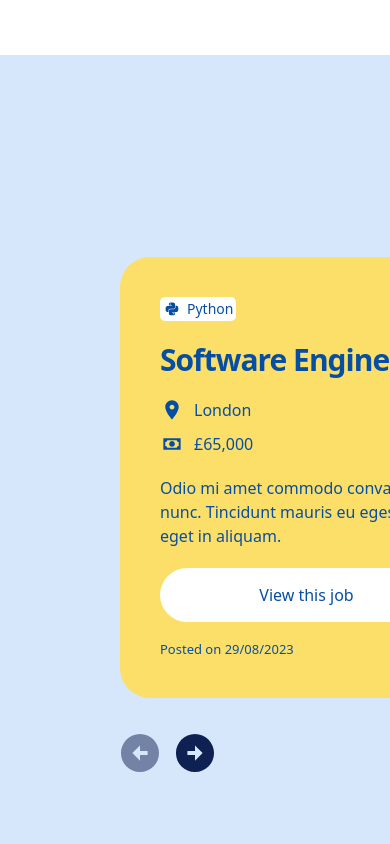
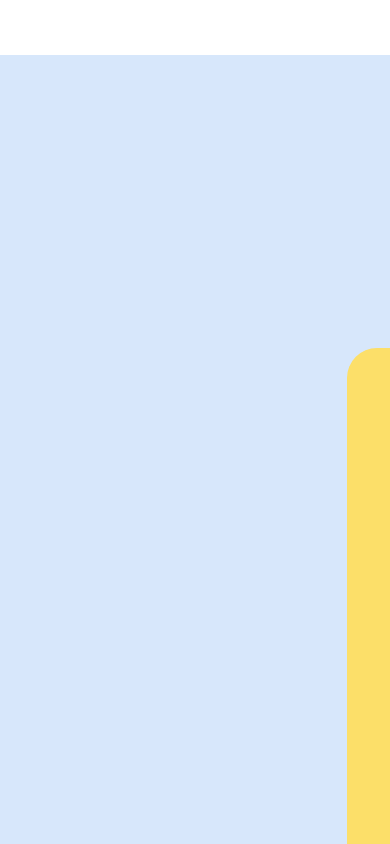
Before and after one commit to solahidris/sourceflow, a Next.js app: page / in a window 390 px wide. Shown: the part 960-1804 px from the top of the page. Built offline with nearby package versions, Linux system fonts and the light colour scheme.

Commit message:
mobile latest jobs

```diff
--- a/pages/index.tsx
+++ b/pages/index.tsx
@@ -137,18 +137,18 @@ export default function Home() {
           {/* Title */}
           <span className="latest-job-header fw-bold text-center">Latest Jobs</span>
           {/* Sliders */}
-          <div className="d-flex justify-content-between gap-[40px]">
+          <div className="d-flex justify-content-between lg:gap-[40px] gap-[80px] flex-col lg:flex-row items-center">
             {/* Slider Yellow */}
             <div className="latest-job-slider-yellow">
 
               {/* Tag */}
               <div className="d-flex">
               <div className="d-flex align-items-center bg-white latest-job-tag">
-                <svg width="18" height="18" viewBox="0 0 19 19" fill="none" xmlns="http://www.w3.org/2000/svg">
+                <svg className="w-[54px] h-[54px] lg:w-[18px] lg:h-[18px]" width="18" height="18" viewBox="0 0 19 19" fill="none" xmlns="http://www.w3.org/2000/svg">
                   <path d="M7.68875 9.23567H10.9348C10.9348 9.23567 12.7588 9.26492 12.7588 7.47317V4.50992C12.7588 4.50992 13.0355 2.71667 9.452 2.71667C6.0215 2.71667 6.23525 4.20392 6.23525 4.20392L6.23975 5.74517H9.512V6.20792H4.94C4.94 6.20792 2.74475 5.95892 2.74475 9.41942C2.74475 12.8799 4.661 12.7569 4.661 12.7569H5.804V11.1512C5.804 11.1512 5.74175 9.23567 7.68875 9.23567ZM7.64675 4.93067C7.49061 4.93067 7.34085 4.86864 7.23044 4.75823C7.12003 4.64781 7.058 4.49806 7.058 4.34192C7.058 4.18577 7.12003 4.03602 7.23044 3.92561C7.34085 3.8152 7.49061 3.75317 7.64675 3.75317C7.8029 3.75317 7.95265 3.8152 8.06306 3.92561C8.17347 4.03602 8.2355 4.18577 8.2355 4.34192C8.2355 4.49806 8.17347 4.64781 8.06306 4.75823C7.95265 4.86864 7.8029 4.93067 7.64675 4.93067Z" fill="#064EA4"/>
                   <path d="M14.339 6.11567H13.196V7.72142C13.196 7.72142 13.2582 9.63692 11.3112 9.63692H8.06522C8.06522 9.63692 6.24122 9.60692 6.24122 11.3994V14.3627C6.24122 14.3627 5.96447 16.1559 9.54797 16.1559C12.9777 16.1559 12.764 14.6687 12.764 14.6687L12.7595 13.1282H9.48722V12.6654H14.06C14.06 12.6654 16.2552 12.9144 16.2552 9.45392C16.2552 5.99342 14.339 6.11567 14.339 6.11567ZM11.3532 13.9427C11.5094 13.9427 11.6591 14.0047 11.7695 14.1151C11.8799 14.2255 11.942 14.3753 11.942 14.5314C11.942 14.6876 11.8799 14.8373 11.7695 14.9477C11.6591 15.0581 11.5094 15.1202 11.3532 15.1202C11.1971 15.1202 11.0473 15.0581 10.9369 14.9477C10.8265 14.8373 10.7645 14.6876 10.7645 14.5314C10.7645 14.3753 10.8265 14.2255 10.9369 14.1151C11.0473 14.0047 11.1971 13.9427 11.3532 13.9427Z" fill="#064EA4"/>
                 </svg>
-                <span className="text-[14px] lh-1">Python</span>
+                <span className="text-[28px] lg:text-[14px] lh-1">Python</span>
               </div>
               </div>
 
@@ -157,23 +157,23 @@ export default function Home() {
 
               <div className="d-flex flex-column gap-[10px]">
                 {/* Location */}
-                <div className="d-flex gap-[10px]">
-                  <svg width="24" height="24" viewBox="0 0 25 25" fill="none" xmlns="http://www.w3.org/2000/svg">
+                <div className="d-flex lg:gap-[10px] gap-[20px]">
+                  <svg className="lg:w-[24px] lg:h-[24px] w-[48px] h-[48px]" width="24" height="24" viewBox="0 0 25 25" fill="none" xmlns="http://www.w3.org/2000/svg">
                     <path d="M12.5 2.46667C8.63 2.46667 5.5 5.59667 5.5 9.46667C5.5 14.7167 12.5 22.4667 12.5 22.4667C12.5 22.4667 19.5 14.7167 19.5 9.46667C19.5 5.59667 16.37 2.46667 12.5 2.46667ZM12.5 11.9667C11.837 11.9667 11.2011 11.7033 10.7322 11.2344C10.2634 10.7656 10 10.1297 10 9.46667C10 8.80363 10.2634 8.16775 10.7322 7.69891C11.2011 7.23007 11.837 6.96667 12.5 6.96667C13.163 6.96667 13.7989 7.23007 14.2678 7.69891C14.7366 8.16775 15 8.80363 15 9.46667C15 10.1297 14.7366 10.7656 14.2678 11.2344C13.7989 11.7033 13.163 11.9667 12.5 11.9667Z" fill="#064EA4"/>
                   </svg>
-                  <span>London</span>
+                  <span className="lg:text-[16px] text-[32px]">London</span>
                 </div>
                 {/* Salary */}
                 <div className="d-flex gap-[10px]">
-                  <svg width="24" height="24" viewBox="0 0 25 25" fill="none" xmlns="http://www.w3.org/2000/svg">
+                  <svg className="lg:w-[24px] lg:h-[24px] w-[48px] h-[48px]" width="24" height="24" viewBox="0 0 25 25" fill="none" xmlns="http://www.w3.org/2000/svg">
                     <path d="M3.5 6.46667H21.5V18.4667H3.5V6.46667ZM12.5 9.46667C13.2956 9.46667 14.0587 9.78274 14.6213 10.3454C15.1839 10.908 15.5 11.671 15.5 12.4667C15.5 13.2623 15.1839 14.0254 14.6213 14.588C14.0587 15.1506 13.2956 15.4667 12.5 15.4667C11.7044 15.4667 10.9413 15.1506 10.3787 14.588C9.81607 14.0254 9.5 13.2623 9.5 12.4667C9.5 11.671 9.81607 10.908 10.3787 10.3454C10.9413 9.78274 11.7044 9.46667 12.5 9.46667ZM7.5 8.46667C7.5 8.99711 7.28929 9.50582 6.91421 9.88089C6.53914 10.256 6.03043 10.4667 5.5 10.4667V14.4667C6.03043 14.4667 6.53914 14.6774 6.91421 15.0525C7.28929 15.4275 7.5 15.9362 7.5 16.4667H17.5C17.5 15.9362 17.7107 15.4275 18.0858 15.0525C18.4609 14.6774 18.9696 14.4667 19.5 14.4667V10.4667C18.9696 10.4667 18.4609 10.256 18.0858 9.88089C17.7107 9.50582 17.5 8.99711 17.5 8.46667H7.5Z" fill="#064EA4"/>
                   </svg>
-                  <span>£65,000</span>
+                  <span className="lg:text-[16px] text-[32px]">£65,000</span>
                 </div>
               </div>
 
               {/* Description */}
-              <span>Odio mi amet commodo convallis nunc. Tincidunt mauris eu egestas eget in aliquam.</span>
+              <span className="lg:text-[16px] text-[32px]">Odio mi amet commodo convallis nunc. Tincidunt mauris eu egestas eget in aliquam.</span>
 
               {/* Button Primary */}
               <button type="button" className="latest-job-button-primary">View this job</button>
@@ -188,11 +188,11 @@ export default function Home() {
                {/* Tag */}
                <div className="d-flex gap-[10px]">
               <div className="d-flex align-items-center bg-white latest-job-tag">
-                <svg width="18" height="18" viewBox="0 0 19 19" fill="none" xmlns="http://www.w3.org/2000/svg">
+                <svg className="w-[54px] h-[54px] lg:w-[18px] lg:h-[18px]" width="18" height="18" viewBox="0 0 19 19" fill="none" xmlns="http://www.w3.org/2000/svg">
                   <path d="M7.68875 9.23567H10.9348C10.9348 9.23567 12.7588 9.26492 12.7588 7.47317V4.50992C12.7588 4.50992 13.0355 2.71667 9.452 2.71667C6.0215 2.71667 6.23525 4.20392 6.23525 4.20392L6.23975 5.74517H9.512V6.20792H4.94C4.94 6.20792 2.74475 5.95892 2.74475 9.41942C2.74475 12.8799 4.661 12.7569 4.661 12.7569H5.804V11.1512C5.804 11.1512 5.74175 9.23567 7.68875 9.23567ZM7.64675 4.93067C7.49061 4.93067 7.34085 4.86864 7.23044 4.75823C7.12003 4.64781 7.058 4.49806 7.058 4.34192C7.058 4.18577 7.12003 4.03602 7.23044 3.92561C7.34085 3.8152 7.49061 3.75317 7.64675 3.75317C7.8029 3.75317 7.95265 3.8152 8.06306 3.92561C8.17347 4.03602 8.2355 4.18577 8.2355 4.34192C8.2355 4.49806 8.17347 4.64781 8.06306 4.75823C7.95265 4.86864 7.8029 4.93067 7.64675 4.93067Z" fill="#064EA4"/>
                   <path d="M14.339 6.11567H13.196V7.72142C13.196 7.72142 13.2582 9.63692 11.3112 9.63692H8.06522C8.06522 9.63692 6.24122 9.60692 6.24122 11.3994V14.3627C6.24122 14.3627 5.96447 16.1559 9.54797 16.1559C12.9777 16.1559 12.764 14.6687 12.764 14.6687L12.7595 13.1282H9.48722V12.6654H14.06C14.06 12.6654 16.2552 12.9144 16.2552 9.45392C16.2552 5.99342 14.339 6.11567 14.339 6.11567ZM11.3532 13.9427C11.5094 13.9427 11.6591 14.0047 11.7695 14.1151C11.8799 14.2255 11.942 14.3753 11.942 14.5314C11.942 14.6876 11.8799 14.8373 11.7695 14.9477C11.6591 15.0581 11.5094 15.1202 11.3532 15.1202C11.1971 15.1202 11.0473 15.0581 10.9369 14.9477C10.8265 14.8373 10.7645 14.6876 10.7645 14.5314C10.7645 14.3753 10.8265 14.2255 10.9369 14.1151C11.0473 14.0047 11.1971 13.9427 11.3532 13.9427Z" fill="#064EA4"/>
                 </svg>
-                <span className="text-[14px] lh-1 text-[#064EA4]">Python</span>
+                <span className="text-[28px] lg:text-[14px] lh-1 text-[#064EA4]">Python</span>
               </div>
               </div>
 
@@ -201,23 +201,23 @@ export default function Home() {
 
               <div className="d-flex flex-column gap-[10px]">
                 {/* Location */}
-                <div className="d-flex gap-[10px]">
-                  <svg width="24" height="24" viewBox="0 0 25 25" fill="none" xmlns="http://www.w3.org/2000/svg">
+                <div className="d-flex lg:gap-[10px] gap-[20px]">
+                  <svg className="lg:w-[24px] lg:h-[24px] w-[48px] h-[48px]" width="24" height="24" viewBox="0 0 25 25" fill="none" xmlns="http://www.w3.org/2000/svg">
                     <path d="M12.5 2.46667C8.63 2.46667 5.5 5.59667 5.5 9.46667C5.5 14.7167 12.5 22.4667 12.5 22.4667C12.5 22.4667 19.5 14.7167 19.5 9.46667C19.5 5.59667 16.37 2.46667 12.5 2.46667ZM12.5 11.9667C11.837 11.9667 11.2011 11.7033 10.7322 11.2344C10.2634 10.7656 10 10.1297 10 9.46667C10 8.80363 10.2634 8.16775 10.7322 7.69891C11.2011 7.23007 11.837 6.96667 12.5 6.96667C13.163 6.96667 13.7989 7.23007 14.2678 7.69891C14.7366 8.16775 15 8.80363 15 9.46667C15 10.1297 14.7366 10.7656 14.2678 11.2344C13.7989 11.7033 13.163 11.9667 12.5 11.9667Z" fill="#FFFFFF"/>
                   </svg>
-                  <span>London</span>
+                  <span className="lg:text-[16px] text-[32px]">London</span>
                 </div>
                 {/* Salary */}
                 <div className="d-flex gap-[10px]">
-                  <svg width="24" height="24" viewBox="0 0 25 25" fill="none" xmlns="http://www.w3.org/2000/svg">
+                  <svg className="lg:w-[24px] lg:h-[24px] w-[48px] h-[48px]" width="24" height="24" viewBox="0 0 25 25" fill="none" xmlns="http://www.w3.org/2000/svg">
                     <path d="M3.5 6.46667H21.5V18.4667H3.5V6.46667ZM12.5 9.46667C13.2956 9.46667 14.0587 9.78274 14.6213 10.3454C15.1839 10.908 15.5 11.671 15.5 12.4667C15.5 13.2623 15.1839 14.0254 14.6213 14.588C14.0587 15.1506 13.2956 15.4667 12.5 15.4667C11.7044 15.4667 10.9413 15.1506 10.3787 14.588C9.81607 14.0254 9.5 13.2623 9.5 12.4667C9.5 11.671 9.81607 10.908 10.3787 10.3454C10.9413 9.78274 11.7044 9.46667 12.5 9.46667ZM7.5 8.46667C7.5 8.99711 7.28929 9.50582 6.91421 9.88089C6.53914 10.256 6.03043 10.4667 5.5 10.4667V14.4667C6.03043 14.4667 6.53914 14.6774 6.91421 15.0525C7.28929 15.4275 7.5 15.9362 7.5 16.4667H17.5C17.5 15.9362 17.7107 15.4275 18.0858 15.0525C18.4609 14.6774 18.9696 14.4667 19.5 14.4667V10.4667C18.9696 10.4667 18.4609 10.256 18.0858 9.88089C17.7107 9.50582 17.5 8.99711 17.5 8.46667H7.5Z" fill="#FFFFFF"/>
                   </svg>
-                  <span>£65,000</span>
+                  <span className="lg:text-[16px] text-[32px]">£65,000</span>
                 </div>
               </div>
 
               {/* Description */}
-              <span>Odio mi amet commodo convallis nunc. Tincidunt mauris eu egestas eget in aliquam.</span>
+              <span className="lg:text-[16px] text-[32px]">Odio mi amet commodo convallis nunc. Tincidunt mauris eu egestas eget in aliquam.</span>
 
               {/* Button Primary */}
               <button type="button" className="latest-job-button-primary text-[#064EA4]">View this job</button>
@@ -229,13 +229,13 @@ export default function Home() {
             {/* Slider Orange */}
             <div className="latest-job-slider-orange">
               {/* Tag */}
-              <div className="d-flex gap-[10px]">
+              <div className="d-flex lg:gap-[10px] gap-[20px]">
               <div className="d-flex align-items-center bg-white latest-job-tag">
-                <svg width="18" height="18" viewBox="0 0 19 19" fill="none" xmlns="http://www.w3.org/2000/svg">
+                <svg className="w-[54px] h-[54px] lg:w-[18px] lg:h-[18px]" width="18" height="18" viewBox="0 0 19 19" fill="none" xmlns="http://www.w3.org/2000/svg">
                   <path d="M7.68875 9.23567H10.9348C10.9348 9.23567 12.7588 9.26492 12.7588 7.47317V4.50992C12.7588 4.50992 13.0355 2.71667 9.452 2.71667C6.0215 2.71667 6.23525 4.20392 6.23525 4.20392L6.23975 5.74517H9.512V6.20792H4.94C4.94 6.20792 2.74475 5.95892 2.74475 9.41942C2.74475 12.8799 4.661 12.7569 4.661 12.7569H5.804V11.1512C5.804 11.1512 5.74175 9.23567 7.68875 9.23567ZM7.64675 4.93067C7.49061 4.93067 7.34085 4.86864 7.23044 4.75823C7.12003 4.64781 7.058 4.49806 7.058 4.34192C7.058 4.18577 7.12003 4.03602 7.23044 3.92561C7.34085 3.8152 7.49061 3.75317 7.64675 3.75317C7.8029 3.75317 7.95265 3.8152 8.06306 3.92561C8.17347 4.03602 8.2355 4.18577 8.2355 4.34192C8.2355 4.49806 8.17347 4.64781 8.06306 4.75823C7.95265 4.86864 7.8029 4.93067 7.64675 4.93067Z" fill="#064EA4"/>
                   <path d="M14.339 6.11567H13.196V7.72142C13.196 7.72142 13.2582 9.63692 11.3112 9.63692H8.06522C8.06522 9.63692 6.24122 9.60692 6.24122 11.3994V14.3627C6.24122 14.3627 5.96447 16.1559 9.54797 16.1559C12.9777 16.1559 12.764 14.6687 12.764 14.6687L12.7595 13.1282H9.48722V12.6654H14.06C14.06 12.6654 16.2552 12.9144 16.2552 9.45392C16.2552 5.99342 14.339 6.11567 14.339 6.11567ZM11.3532 13.9427C11.5094 13.9427 11.6591 14.0047 11.7695 14.1151C11.8799 14.2255 11.942 14.3753 11.942 14.5314C11.942 14.6876 11.8799 14.8373 11.7695 14.9477C11.6591 15.0581 11.5094 15.1202 11.3532 15.1202C11.1971 15.1202 11.0473 15.0581 10.9369 14.9477C10.8265 14.8373 10.7645 14.6876 10.7645 14.5314C10.7645 14.3753 10.8265 14.2255 10.9369 14.1151C11.0473 14.0047 11.1971 13.9427 11.3532 13.9427Z" fill="#064EA4"/>
                 </svg>
-                <span className="text-[14px] lh-1">Python</span>
+                <span className="text-[28px] lg:text-[14px] lh-1">Python</span>
               </div>
               </div>
               {/* Job Title */}
@@ -244,21 +244,21 @@ export default function Home() {
               <div className="d-flex flex-column gap-[10px]">
                 {/* Location */}
                 <div className="d-flex gap-[10px]">
-                  <svg width="24" height="24" viewBox="0 0 25 25" fill="none" xmlns="http://www.w3.org/2000/svg">
+                  <svg className="lg:w-[24px] lg:h-[24px] w-[48px] h-[48px]" width="24" height="24" viewBox="0 0 25 25" fill="none" xmlns="http://www.w3.org/2000/svg">
                     <path d="M12.5 2.46667C8.63 2.46667 5.5 5.59667 5.5 9.46667C5.5 14.7167 12.5 22.4667 12.5 22.4667C12.5 22.4667 19.5 14.7167 19.5 9.46667C19.5 5.59667 16.37 2.46667 12.5 2.46667ZM12.5 11.9667C11.837 11.9667 11.2011 11.7033 10.7322 11.2344C10.2634 10.7656 10 10.1297 10 9.46667C10 8.80363 10.2634 8.16775 10.7322 7.69891C11.2011 7.23007 11.837 6.96667 12.5 6.96667C13.163 6.96667 13.7989 7.23007 14.2678 7.69891C14.7366 8.16775 15 8.80363 15 9.46667C15 10.1297 14.7366 10.7656 14.2678 11.2344C13.7989 11.7033 13.163 11.9667 12.5 11.9667Z" fill="#064EA4"/>
                   </svg>
-                  <span>London</span>
+                  <span className="lg:text-[16px] text-[32px]">London</span>
                 </div>
                 {/* Salary */}
                 <div className="d-flex gap-[10px]">
-                  <svg width="24" height="24" viewBox="0 0 25 25" fill="none" xmlns="http://www.w3.org/2000/svg">
+                  <svg className="lg:w-[24px] lg:h-[24px] w-[48px] h-[48px]" width="24" height="24" viewBox="0 0 25 25" fill="none" xmlns="http://www.w3.org/2000/svg">
                     <path d="M3.5 6.46667H21.5V18.4667H3.5V6.46667ZM12.5 9.46667C13.2956 9.46667 14.0587 9.78274 14.6213 10.3454C15.1839 10.908 15.5 11.671 15.5 12.4667C15.5 13.2623 15.1839 14.0254 14.6213 14.588C14.0587 15.1506 13.2956 15.4667 12.5 15.4667C11.7044 15.4667 10.9413 15.1506 10.3787 14.588C9.81607 14.0254 9.5 13.2623 9.5 12.4667C9.5 11.671 9.81607 10.908 10.3787 10.3454C10.9413 9.78274 11.7044 9.46667 12.5 9.46667ZM7.5 8.46667C7.5 8.99711 7.28929 9.50582 6.91421 9.88089C6.53914 10.256 6.03043 10.4667 5.5 10.4667V14.4667C6.03043 14.4667 6.53914 14.6774 6.91421 15.0525C7.28929 15.4275 7.5 15.9362 7.5 16.4667H17.5C17.5 15.9362 17.7107 15.4275 18.0858 15.0525C18.4609 14.6774 18.9696 14.4667 19.5 14.4667V10.4667C18.9696 10.4667 18.4609 10.256 18.0858 9.88089C17.7107 9.50582 17.5 8.99711 17.5 8.46667H7.5Z" fill="#064EA4"/>
                   </svg>
-                  <span>£65,000</span>
+                  <span className="lg:text-[16px] text-[32px]">£65,000</span>
                 </div>
               </div>
               {/* Description */}
-              <span>Odio mi amet commodo convallis nunc. Tincidunt mauris eu egestas eget in aliquam.</span>
+              <span className="lg:text-[16px] text-[32px]">Odio mi amet commodo convallis nunc. Tincidunt mauris eu egestas eget in aliquam.</span>
               {/* Button Primary */}
               <button type="button" className="latest-job-button-primary">View this job</button>
               {/* Date */}
@@ -266,19 +266,19 @@ export default function Home() {
             </div>
           </div>
           {/* Footer */}
-          <div className="d-flex justify-content-between align-items-center h-[50.11px]">
+          <div className="d-flex justify-content-between align-items-center lg:h-[50.11px] h-[150px] lg:w-full w-[746px] mx-auto">
             {/* Slider Controls */}
-            <div className="d-flex gap-[15px]">
-              <button type="button"><svg width="40" height="40" viewBox="0 0 34 35" fill="none" xmlns="http://www.w3.org/2000/svg">
+            <div className="d-flex lg:gap-[15px] gap-[30px]">
+              <button type="button"><svg className="lg:w-[40px] lg:h-[40px] w-[80px] h-[80px]" width="40" height="40" viewBox="0 0 34 35" fill="none" xmlns="http://www.w3.org/2000/svg">
                 <path d="M0.333313 17.5205C0.333313 26.7205 7.79998 34.1872 17 34.1872C26.2 34.1872 33.6667 26.7205 33.6667 17.5205C33.6667 8.32049 26.2 0.853821 17 0.853821C7.79998 0.853821 0.333313 8.32049 0.333313 17.5205ZM17 15.8538H23.6667V19.1872H17V24.1872L10.3333 17.5205L17 10.8538V15.8538Z" fill="#0E2152" fill-opacity="0.5"/>
               </svg></button>
-              <button type="button"><svg width="40" height="40" viewBox="0 0 34 35" fill="none" xmlns="http://www.w3.org/2000/svg">
+              <button type="button"><svg className="lg:w-[40px] lg:h-[40px] w-[80px] h-[80px]" width="40" height="40" viewBox="0 0 34 35" fill="none" xmlns="http://www.w3.org/2000/svg">
                 <path d="M33.6667 17.5205C33.6667 8.32049 26.2 0.853821 17 0.853821C7.79998 0.853821 0.333313 8.32049 0.333313 17.5205C0.333313 26.7205 7.79998 34.1872 17 34.1872C26.2 34.1872 33.6667 26.7205 33.6667 17.5205ZM17 19.1872H10.3333V15.8538H17V10.8538L23.6667 17.5205L17 24.1872V19.1872Z" fill="#0E2152"/>
               </svg></button>
             </div>
             {/* View More Jobs */}
             <div className="p-[10px]">
-              <button className="latest-job-view-more">View more jobs</button>
+              <button className="latest-job-view-more lg:text-[16px] text-[32px]">View more jobs</button>
             </div>
           </div>
         </div>
--- a/styles/globals.css
+++ b/styles/globals.css
@@ -9,7 +9,7 @@
 }
 
 .navbar-div-style {
-  padding: 20px 120px;
+  padding: 20px 40px;
 
 }
 
@@ -106,8 +106,19 @@
   width: 240px;
   overflow: hidden;
   position: absolute;
+  top: 107.52px;
+  left: 0px;
+}
+
+@media (min-width: 1440px) {
+  .hero-circle-orange-container {
+    height: 208px;
+    width: 240px;
+    overflow: hidden;
+    position: absolute;
     top: 83.52px;
     left: 0px;
+  }
 }
 
 .hero-circle-orange {
@@ -125,8 +136,19 @@
   width: 240px;
   overflow: hidden;
   position: absolute;
+  top: 573.52px;
+  left: 1200px;
+}
+
+@media (min-width: 1440px) {
+  .hero-circle-yellow-container {
+    height: 208px;
+    width: 240px;
+    overflow: hidden;
+    position: absolute;
     top: 549.52px;
     left: 1200px;
+  }
 }
 
 .hero-circle-yellow {
@@ -203,13 +225,35 @@
 }
 
 .latest-job-header {
+  font-size: 112px !important;
+  line-height: 168px !important;
+  letter-spacing: -1px !important;
+  height: 182.94px !important;
+  color: #0E2152 !important;
+}
+
+@media (min-width: 1440px) {
+  .latest-job-header {
     font-size: 56px !important;
     line-height: 84px !important;
     letter-spacing: -1px !important;
     height: 91.47px !important;
     color: #0E2152 !important;
   }
+}
 
+.latest-job-slider-yellow {
+  width: 746px !important;
+  border-radius: 30px !important;
+  padding: 80px !important;
+  display: flex !important;
+  flex-direction: column !important;
+  gap: 40px !important;
+  color: #064EA4 !important;
+  background-color: #FCDF69 !important;
+}
+
+@media (min-width: 1440px) {
   .latest-job-slider-yellow {
     width: 373px !important;
     border-radius: 30px !important;
@@ -220,7 +264,20 @@
     color: #064EA4 !important;
     background-color: #FCDF69 !important;
   }
+}
 
+.latest-job-slider-blue {
+  width: 746px !important;
+  border-radius: 30px !important;
+  padding: 80px !important;
+  display: flex !important;
+  flex-direction: column !important;
+  gap: 40px !important;
+  color: #FFFFFF !important;
+  background-color: #064EA4 !important;
+}
+
+@media (min-width: 1440px) {
 .latest-job-slider-blue {
   width: 373px !important;
   border-radius: 30px !important;
@@ -231,7 +288,20 @@
   color: #FFFFFF !important;
   background-color: #064EA4 !important;
 }
+}
 
+.latest-job-slider-orange {
+  width: 746px !important;
+  border-radius: 30px !important;
+  padding: 80px !important;
+  display: flex !important;
+  flex-direction: column !important;
+  gap: 40px !important;
+  color: #064EA4 !important;
+  background-color: #F99D76 !important;
+}
+
+@media (min-width: 1440px) {
 .latest-job-slider-orange {
   width: 373px !important;
   border-radius: 30px !important;
@@ -242,17 +312,34 @@
   color: #064EA4 !important;
   background-color: #F99D76 !important;
 }
+}
 
+.latest-job-tag {
+  gap: 12px;
+  padding: 6px;
+  border-radius: 10px;
+}
+
+@media (min-width: 1440px) {
   .latest-job-tag {
     gap: 6px;
     padding: 3px;
     border-radius: 5px;
   }
+}
 
+.latest-job-title {
+  line-height: 111px;
+  letter-spacing: -1px;
+  font-size: 60px;
+}
+
+@media (min-width: 1440px) {
   .latest-job-title {
     line-height: 37px;
     letter-spacing: -1px;
     font-size: 30px;
+  }
 }
 
 .latest-job-button-primary {
@@ -260,12 +347,31 @@
   border-radius: 30px !important;
   padding: 15px 30px !important;
   font-weight: 500 !important;
+  font-size: 32px !important;
 }
 
+@media (min-width: 1440px) {
+  .latest-job-button-primary {
+    background-color: #FFFFFF !important;
+    border-radius: 30px !important;
+    padding: 15px 30px !important;
+    font-weight: 500 !important;
+    font-size: 16px !important;
+  }
+}
+
+.latest-job-posted-date {
+  font-size: 26px !important;
+  font-weight: 300 !important;
+  line-height: 31.44px !important;
+}
+
+@media (min-width: 1440px) {
   .latest-job-posted-date {
     font-size: 13px !important;
     font-weight: 300 !important;
     line-height: 15.72px !important;
+  }
 }
 
 .latest-job-view-more {
```
Lines whose indentation alone changed are shown as unchanged.
